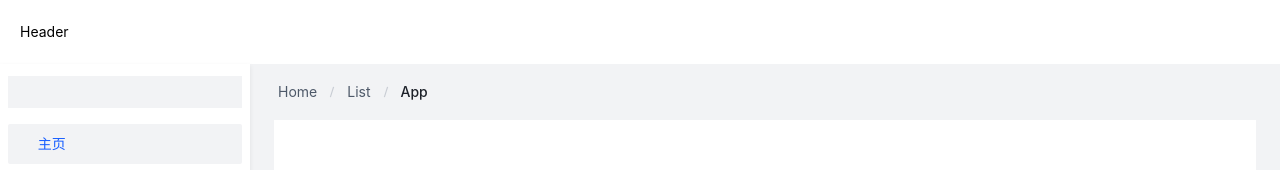
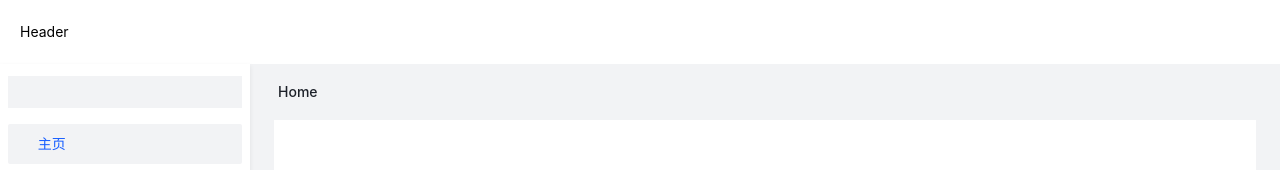
Before and after one commit to GloamingCN/NSHShop-Web, a Vue app: page / in a window 1280 px wide. Shown: the top 170 px of the page. Built offline with nearby package versions, Linux system fonts and the light colour scheme; some icons are missing.

Commit message:
修改主页面包屑层级。

```diff
--- a/src/views/main.vue
+++ b/src/views/main.vue
@@ -6,8 +6,6 @@
       <a-layout style="padding: 0 24px;">
         <a-breadcrumb :style="{ margin: '16px 0' }">
           <a-breadcrumb-item>Home</a-breadcrumb-item>
-          <a-breadcrumb-item>List</a-breadcrumb-item>
-          <a-breadcrumb-item>App</a-breadcrumb-item>
         </a-breadcrumb>
         <a-layout-content>Content</a-layout-content>
       </a-layout>
```
